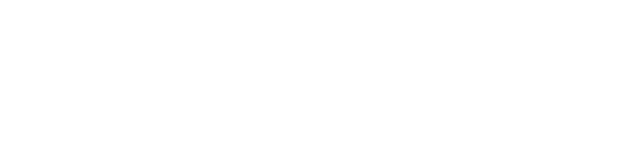
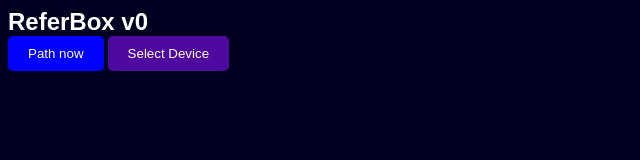
Before and after one commit to DrawDrimer/ReferBox, an Electron app: page index.html in a window 800 px wide. Shown: the whole page, without its empty margins (0-640 px from the left). Drawn offline with Linux system fonts and the light colour scheme.

Commit message:
update-css

```diff
--- a/index.html
+++ b/index.html
@@ -10,9 +10,12 @@
   </head>
   <body>
 
-     <h2></h2>
+     <h2>ReferBox v0</h2>
+      <a href=""><button class="path-button">Path now</button></a>
+      <a href=""><button class="find-device-button">Select Device</button></a>
 
     <!-- You can also require other files to run in this process -->
     <script src="./renderer.js"></script>
+    <link rel="stylesheet" href="style.css">
   </body>
 </html>
--- a/main.js
+++ b/main.js
@@ -6,6 +6,7 @@ const { electron } = require('process')
 function createWindow () {
   // Create the browser window.
   const mainWindow = new BrowserWindow({
+    autoHideMenuBar: true,
     width: 800,
     height: 600,
     webPreferences: {
@@ -13,7 +14,7 @@ function createWindow () {
     }
   })
 
-  const menu = electron.menu
+
   // and load the index.html of the app.
   mainWindow.loadFile('index.html')
 
--- a/style.css
+++ b/style.css
@@ -2,6 +2,7 @@ body {
     --bs-body-font-family: var(--bs-font-monospace);
     --bs-body-line-height: 1.4;
     --bs-body-bg: var(--bs-gray-100);
+    background-color: rgb(0, 1, 32);
   }
 
   .table {
@@ -24,8 +25,23 @@ body {
   h2 {
     font-family: Arial, Helvetica, sans-serif;
     margin: auto;
+    color: rgb(255, 255, 255);
   }
 
-  button {
+.path-button {
+  background-color: blue;
+  color: white;
+  border-radius: 5px;
+  padding: 10px 20px;
+  border: none;
 
-  }
+}
+
+.find-device-button {
+  background-color: rgb(79, 9, 158);
+  color: white;
+  border-radius: 5px;
+  padding: 10px 20px;
+  border: none;
+
+}
```
